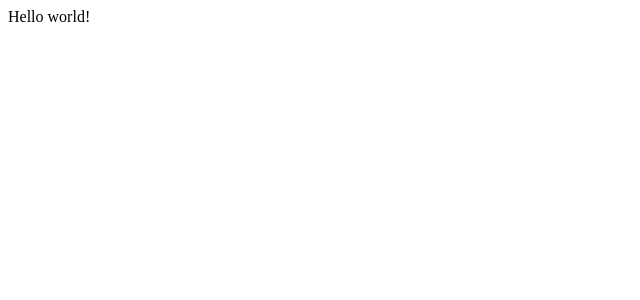
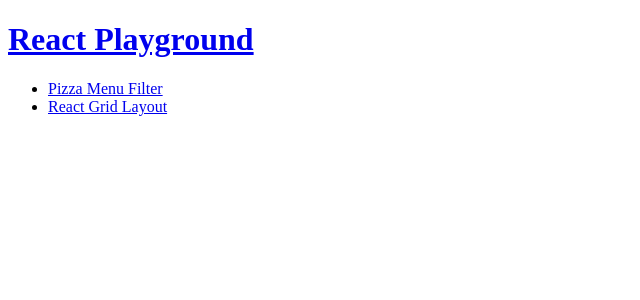
Before and after one commit to crohn/react-playground, a React app: page / in a window 1280 px wide. Shown: the top 300 px of the page, without its empty margins (0-640 px from the left). Built offline with nearby package versions, Linux system fonts and the light colour scheme.

Commit message:
router skeleton

```diff
--- a/index.tsx
+++ b/index.tsx
@@ -1,5 +1,11 @@
 import React from 'react';
 import ReactDOM from 'react-dom';
+import { BrowserRouter as Router } from 'react-router-dom';
 import { App } from './src/App';
 
-ReactDOM.render(<App />, document.getElementById('react-root'));
+ReactDOM.render(
+  <Router>
+    <App />
+  </Router>,
+  document.getElementById('react-root'),
+);
--- a/src/App.tsx
+++ b/src/App.tsx
@@ -1,3 +1,27 @@
-import React from 'react';
+import React, { Fragment } from 'react';
+import { Link, Route, Switch } from 'react-router-dom';
+import { GridLayout } from './components/GridLayout';
+import { Home } from './components/Home';
 
-export const App = (): JSX.Element => <div>Hello world!</div>;
+export const App = (): JSX.Element => (
+  <Fragment>
+    <header>
+      <h1>
+        <Link to="/">React Playground</Link>
+      </h1>
+    </header>
+    <Switch>
+      <Route path="/react-grid-layout">
+        <GridLayout />
+      </Route>
+
+      <Route exact path="/">
+        <Home />
+      </Route>
+
+      <Route>
+        <div>No such project :(</div>
+      </Route>
+    </Switch>
+  </Fragment>
+);
--- /dev/null
+++ b/src/components/GridLayout.tsx
@@ -0,0 +1,3 @@
+import React from 'react';
+
+export const GridLayout = (): JSX.Element => <h2>React Grid Layout</h2>;
--- /dev/null
+++ b/src/components/Home.tsx
@@ -0,0 +1,13 @@
+import React from 'react';
+import { Link } from 'react-router-dom';
+
+export const Home = (): JSX.Element => (
+  <ul>
+    <li>
+      <Link to="/pizza-menu-filter">Pizza Menu Filter</Link>
+    </li>
+    <li>
+      <Link to="/react-grid-layout">React Grid Layout</Link>
+    </li>
+  </ul>
+);
```
